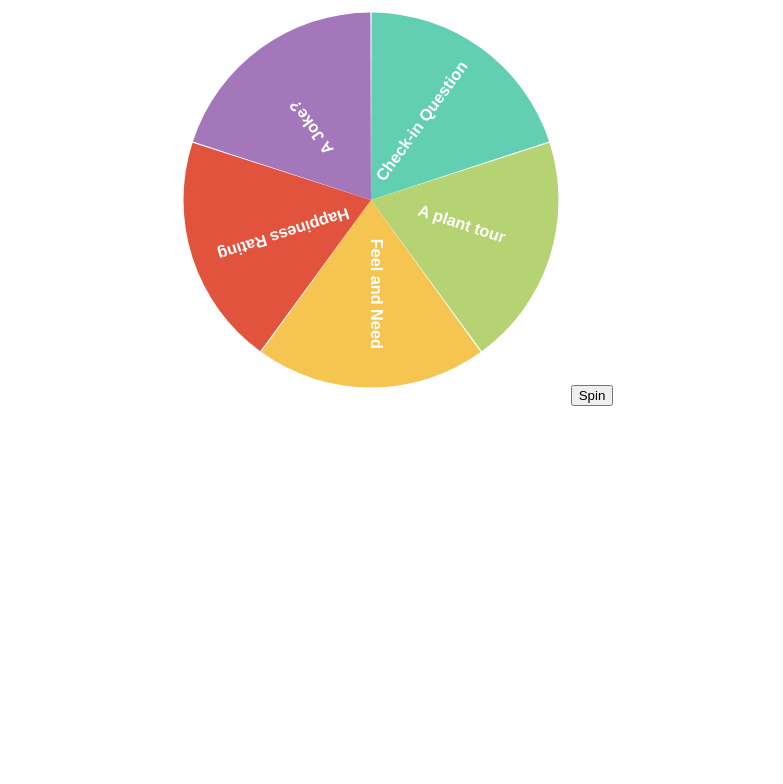
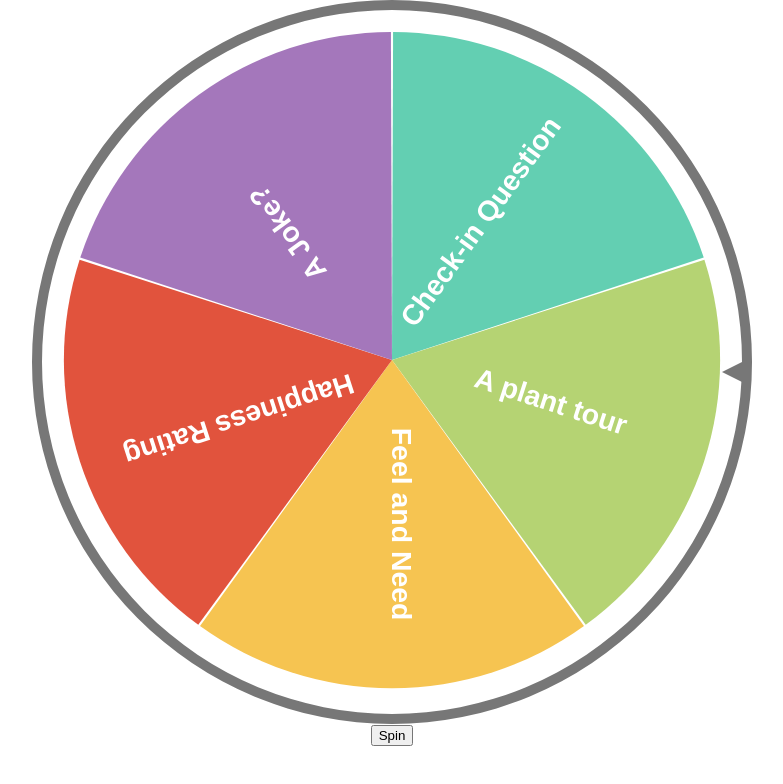
Before and after one commit to hazelGranger/fortune-wheel-d3, a React (Create React App) app: page / in a window 1280 px wide. Shown: the top 784 px of the page, without its empty margins (248-1031 px from the left). Built offline with nearby package versions, Linux system fonts and the light colour scheme.

Commit message:
the wheel pointer/hand

```diff
--- a/src/App.css
+++ b/src/App.css
@@ -2,30 +2,24 @@
   text-align: center;
 }
 
-.App-logo {
-  height: 40vmin;
-  pointer-events: none;
+
+.Wheel-holder {
+  width: 700px;
+  border-radius: 50%;
+  border: 10px solid #777;
+  margin: auto;
+  position: relative;
 }
 
-@media (prefers-reduced-motion: no-preference) {
-  .App-logo {
-    animation: App-logo-spin infinite 20s linear;
-  }
-}
-
-.App-header {
-  background-color: #282c34;
-  min-height: 100vh;
-  display: flex;
-  flex-direction: column;
-  align-items: center;
-  justify-content: center;
-  font-size: calc(10px + 2vmin);
-  color: white;
-}
-
-.App-link {
-  color: #61dafb;
+.wheel-pointer {
+  position: absolute;
+  right: 0;
+  top: 50%;
+  border-width: 10px 20px 10px 0px;
+  border-bottom-color: transparent;
+  border-top-color: transparent;
+  border-right-color: #777;
+  border-style: solid;
 }
 
 @keyframes App-logo-spin {
--- a/src/App.js
+++ b/src/App.js
@@ -20,19 +20,21 @@ function App() {
 
   return (
     <div className = "App">
-      <div className=''>
+      <div className='Wheel-holder'>
         <Pie
           pieData={wheelItems}
           valueAttribute={"probability"}
           textAttribute={"name"}
-          width={"400px"}
+          width={"700px"}
           innerRadius={0}
           outerRadius={300}
           padRadius={300}
           cornerRadius={0}
           spinToAngle={rotateAngle}
         />
-        <button onClick={() => {
+        <div className='wheel-pointer'></div>
+      </div>
+      <button onClick={() => {
             const spinToindex = generateRandomNumber(wheelItems.length);
 
             const spinToItem = wheelItems[spinToindex];
@@ -55,7 +57,6 @@ function App() {
             setRotateAngle(-angle);
 
         }}>Spin</button>
-      </div>
     </div>
   );
 }
```
